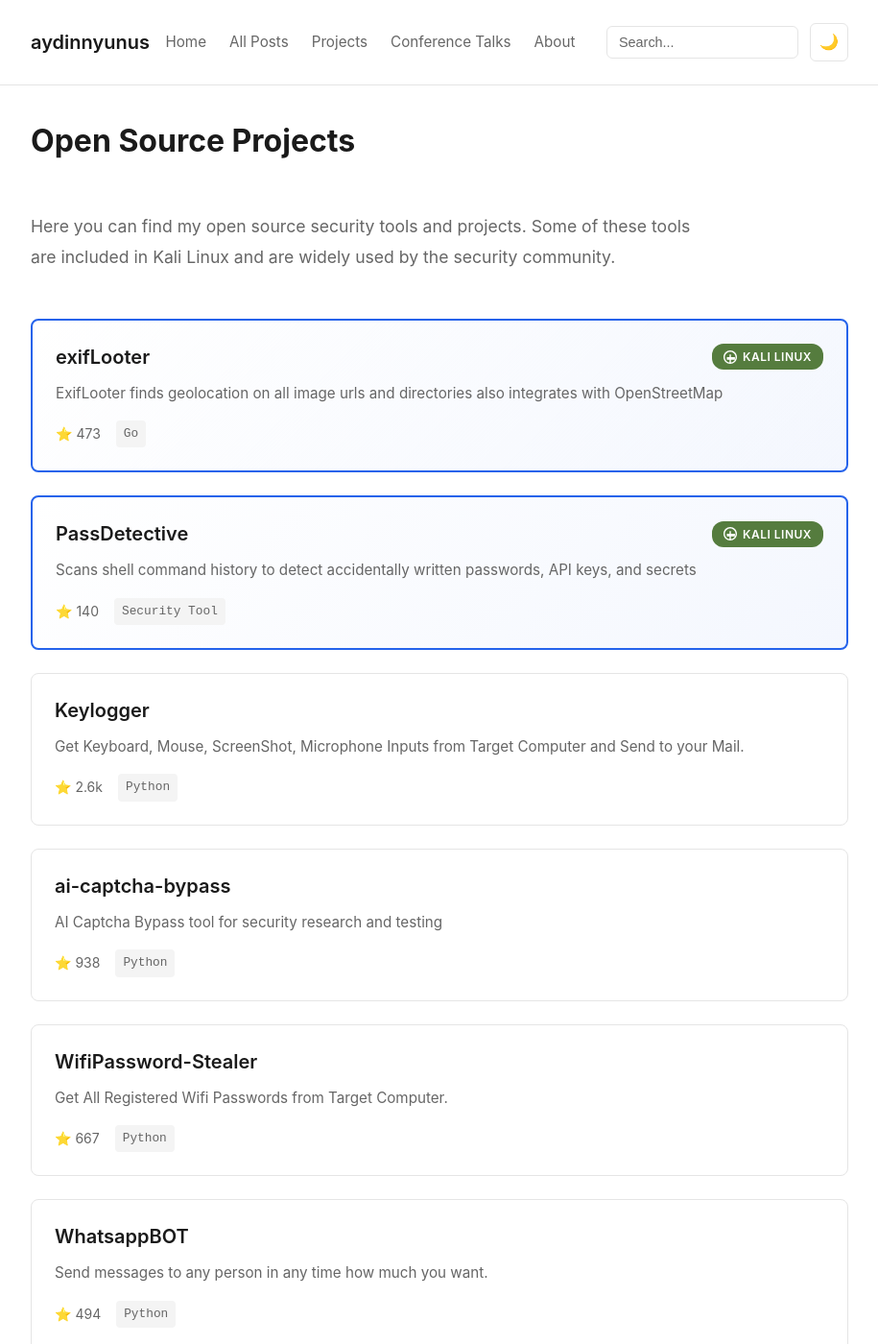
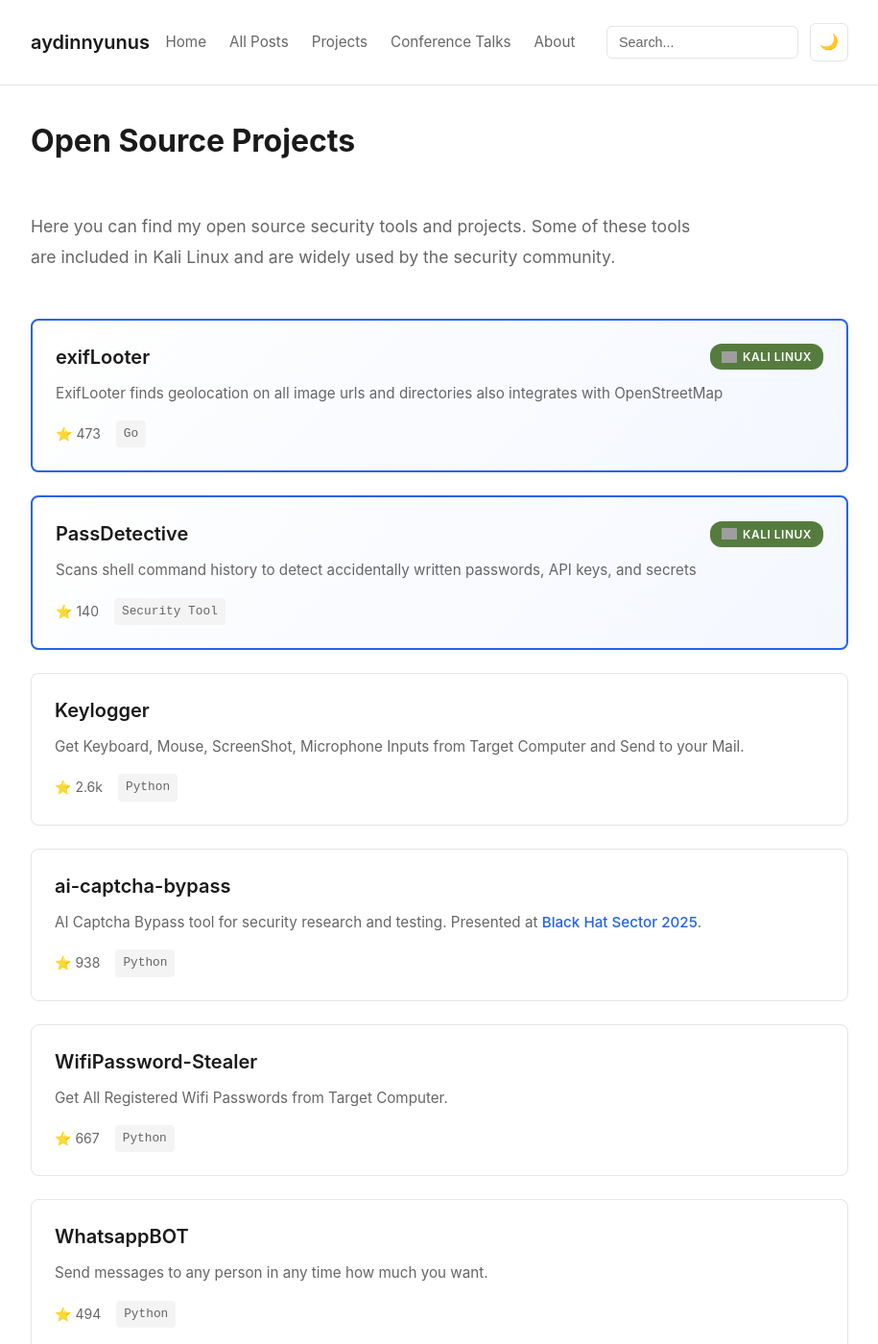
Before and after one commit to aydinnyunus/aydinnyunus.github.io, a Jekyll site: the page built from projects.html, in a window 1280 px wide and 1400 px high. Shown: the whole window at 96% size, without its empty margins (182-1097 px from the left). Built offline with Jekyll 4.4.1, drawn with Linux system fonts in a browser that asks for light colours; some of the changed text lies outside the part shown; grey boxes are pictures that could not be loaded.

Commit message:
Add Kali Linux PNG logo, conference references for projects, and gateCracker projects

```diff
--- a/assets/css/main.css
+++ b/assets/css/main.css
@@ -1192,10 +1192,11 @@
 }
 
 .kali-logo {
-  width: 14px;
-  height: 14px;
+  width: 16px;
+  height: 16px;
   flex-shrink: 0;
   vertical-align: middle;
+  object-fit: contain;
 }
 
 .project-description {
@@ -1203,6 +1204,18 @@
   line-height: 1.6;
   margin-bottom: 1rem;
   font-size: 0.95rem;
+}
+
+.project-description .conference-link {
+  color: var(--link-color);
+  text-decoration: none;
+  font-weight: 500;
+  transition: color 0.3s ease;
+}
+
+.project-description .conference-link:hover {
+  color: var(--link-hover);
+  text-decoration: underline;
 }
 
 .project-meta {
--- a/projects.html
+++ b/projects.html
@@ -22,9 +22,7 @@
             </a>
           </h3>
           <a href="https://www.kali.org/tools/exiflooter/" target="_blank" rel="noopener noreferrer" class="project-badge kali-badge" title="View on Kali.org">
-            <svg class="kali-logo" width="14" height="14" viewBox="0 0 24 24" fill="currentColor">
-              <path d="M12 0C5.373 0 0 5.373 0 12s5.373 12 12 12 12-5.373 12-12S18.627 0 12 0zm0 2.4c5.302 0 9.6 4.298 9.6 9.6 0 5.302-4.298 9.6-9.6 9.6-5.302 0-9.6-4.298-9.6-9.6 0-5.302 4.298-9.6 9.6-9.6zm-1.2 4.8v14.4h2.4V7.2h-2.4zm-4.8 4.8v4.8h14.4V12H6z"/>
-            </svg>
+            <img src="https://images.seeklogo.com/logo-png/28/1/kali-linux-logo-png_seeklogo-285900.png" alt="Kali Linux" class="kali-logo">
             Kali Linux
           </a>
         </div>
@@ -44,9 +42,7 @@
             </a>
           </h3>
           <a href="https://www.kali.org/tools/passdetective/" target="_blank" rel="noopener noreferrer" class="project-badge kali-badge" title="View on Kali.org">
-            <svg class="kali-logo" width="14" height="14" viewBox="0 0 24 24" fill="currentColor">
-              <path d="M12 0C5.373 0 0 5.373 0 12s5.373 12 12 12 12-5.373 12-12S18.627 0 12 0zm0 2.4c5.302 0 9.6 4.298 9.6 9.6 0 5.302-4.298 9.6-9.6 9.6-5.302 0-9.6-4.298-9.6-9.6 0-5.302 4.298-9.6 9.6-9.6zm-1.2 4.8v14.4h2.4V7.2h-2.4zm-4.8 4.8v4.8h14.4V12H6z"/>
-            </svg>
+            <img src="https://images.seeklogo.com/logo-png/28/1/kali-linux-logo-png_seeklogo-285900.png" alt="Kali Linux" class="kali-logo">
             Kali Linux
           </a>
         </div>
@@ -82,7 +78,7 @@
             </a>
           </h3>
         </div>
-        <p class="project-description">AI Captcha Bypass tool for security research and testing</p>
+        <p class="project-description">AI Captcha Bypass tool for security research and testing. Presented at <a href="/talks/#blackhat-sector-2025" class="conference-link">Black Hat Sector 2025</a>.</p>
         <div class="project-meta">
           <span class="project-stars">⭐ 938</span>
           <span class="project-language">Python</span>
@@ -136,6 +132,36 @@
           <span class="project-language">Go</span>
         </div>
       </div>
+
+      <!-- gateCracker -->
+      <div class="project-item">
+        <div class="project-header">
+          <h3 class="project-title">
+            <a href="https://github.com/aydinnyunus/gateCracker" target="_blank" rel="noopener noreferrer">
+              gateCracker
+            </a>
+          </h3>
+        </div>
+        <p class="project-description">Main tool for bypassing door passwords. Connects to REST API to get default passwords for door lock models. Presented at <a href="/talks/#iwcon-23" class="conference-link">IWCON 23</a>.</p>
+        <div class="project-meta">
+          <span class="project-language">Security Tool</span>
+        </div>
+      </div>
+
+      <!-- gateCracker-REST -->
+      <div class="project-item">
+        <div class="project-header">
+          <h3 class="project-title">
+            <a href="https://github.com/aydinnyunus/gateCracker-REST" target="_blank" rel="noopener noreferrer">
+              gateCracker-REST
+            </a>
+          </h3>
+        </div>
+        <p class="project-description">REST API for gateCracker tool. Provides default password database for various door lock models. Presented at <a href="/talks/#iwcon-23" class="conference-link">IWCON 23</a>.</p>
+        <div class="project-meta">
+          <span class="project-language">REST API</span>
+        </div>
+      </div>
     </div>
 
     <div class="projects-footer">
--- a/talks.html
+++ b/talks.html
@@ -21,7 +21,7 @@
         </div>
       </div>
 
-      <div class="talk-item talk-item-featured">
+      <div class="talk-item talk-item-featured" id="blackhat-sector-2025">
         <div class="talk-date">01.10.2025</div>
         <div class="talk-content">
           <h3 class="talk-title">
@@ -88,7 +88,7 @@
         </div>
       </div>
 
-      <div class="talk-item talk-item-featured">
+      <div class="talk-item talk-item-featured" id="iwcon-23">
         <div class="talk-date">2023</div>
         <div class="talk-content">
           <h3 class="talk-title">
```
